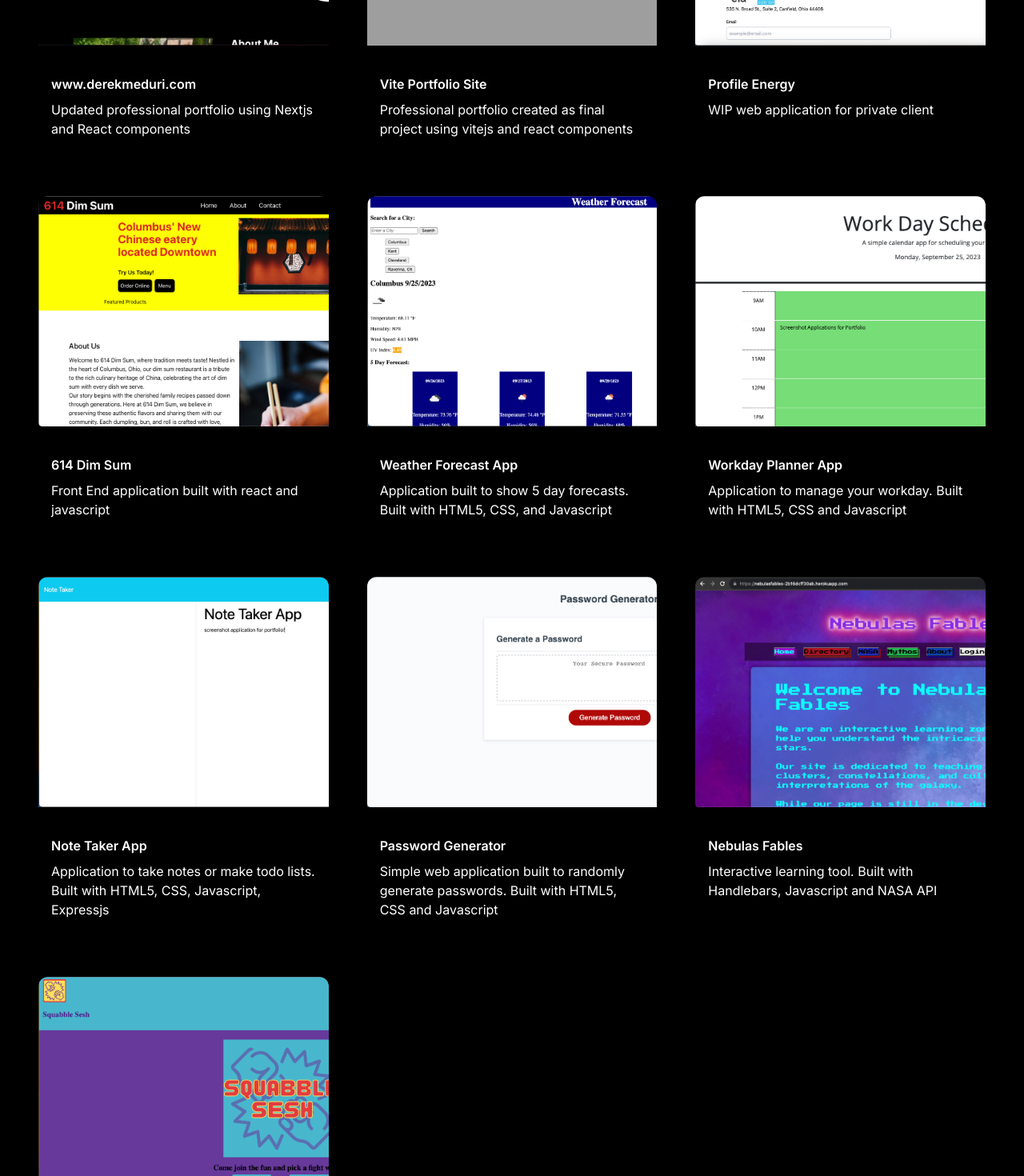
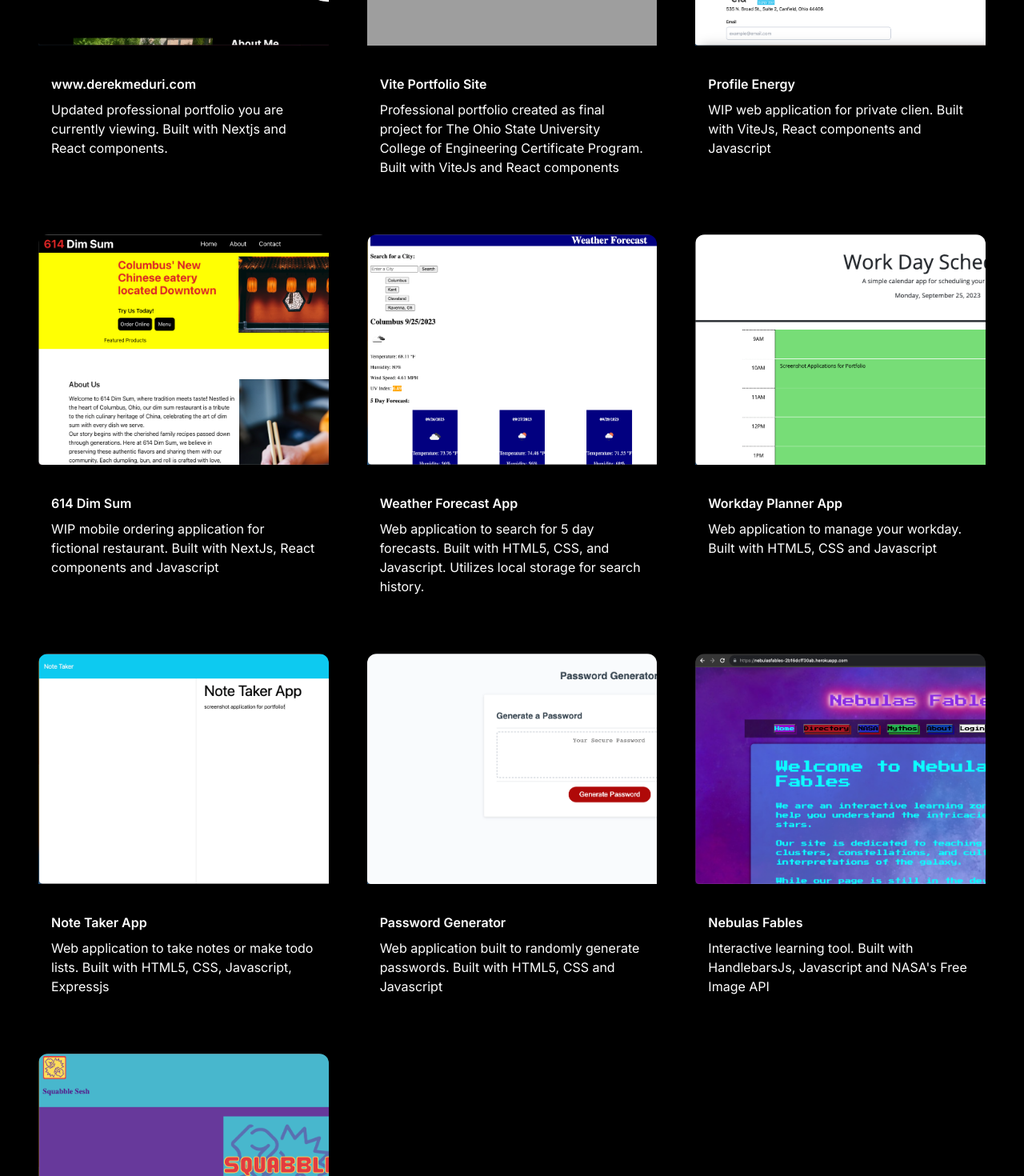
Before and after one commit to derekmeduri/react-portfolio-2.0, a Next.js app: page / in a window 1280 px wide. Shown: the part 1660-3130 px from the top of the page at 80% size. Built offline with nearby package versions, Linux system fonts and the light colour scheme; grey boxes are pictures that could not be loaded.

Commit message:
adding descriptions

```diff
--- a/src/components/ProjectSection.jsx
+++ b/src/components/ProjectSection.jsx
@@ -8,7 +8,7 @@ const projectData = [
     {
         id: 1,
         title: "www.derekmeduri.com",
-        description: "Updated professional portfolio using Nextjs and React components ",
+        description: "Updated professional portfolio you are currently viewing. Built with Nextjs and React components.",
         image: "/images/projects/1.png",
         tag: ["All", "Solo"],
         gitUrl: "https://github.com/derekmeduri/react-portfolio-2.0",
@@ -18,7 +18,7 @@ const projectData = [
     {
         id: 2,
         title: "Vite Portfolio Site",
-        description: "Professional portfolio created as final project using vitejs and react components ",
+        description: "Professional portfolio created as final project for The Ohio State University College of Engineering Certificate Program. Built with ViteJs and React components",
         image: "/images/projects/2.png",
         tag: ["All", "Bootcamp"],
         gitUrl: "https://github.com/derekmeduri/react-portfolio",
@@ -28,7 +28,7 @@ const projectData = [
     {
         id: 3,
         title: "Profile Energy",
-        description: "WIP web application for private client",
+        description: "WIP web application for private clien. Built with ViteJs, React components and Javascript",
         image: "/images/projects/3.png",
         tag: ["All", "Solo"],
         gitUrl: "https://github.com/derekmeduri/profileenergy",
@@ -38,7 +38,7 @@ const projectData = [
     {
         id: 4,
         title: "614 Dim Sum",
-        description: "Front End application built with react and javascript",
+        description: "WIP mobile ordering application for fictional restaurant. Built with NextJs, React components and Javascript",
         image: "/images/projects/4.png",
         tag: ["All", "Solo"],
         gitUrl: "https://github.com/derekmeduri/614-dim-sum",
@@ -47,7 +47,7 @@ const projectData = [
     {
         id: 5,
         title: "Weather Forecast App",
-        description: "Application built to show 5 day forecasts. Built with HTML5, CSS, and Javascript",
+        description: "Web application to search for 5 day forecasts. Built with HTML5, CSS, and Javascript. Utilizes local storage for search history.",
         image: "/images/projects/5.png",
         tag: ["All", "Bootcamp"],
         gitUrl: "https://github.com/derekmeduri/weather-forecast",
@@ -56,7 +56,7 @@ const projectData = [
     {
         id: 6,
         title: "Workday Planner App",
-        description: "Application to manage your workday. Built with HTML5, CSS and Javascript",
+        description: "Web application to manage your workday. Built with HTML5, CSS and Javascript",
         image: "/images/projects/6.png",
         tag: ["All", "Bootcamp"],
         gitUrl: "https://github.com/derekmeduri/workday-planner",
@@ -66,7 +66,7 @@ const projectData = [
     {
         id: 7,
         title: "Note Taker App",
-        description: "Application to take notes or make todo lists. Built with HTML5, CSS, Javascript, Expressjs",
+        description: "Web application to take notes or make todo lists. Built with HTML5, CSS, Javascript, Expressjs",
         image: "/images/projects/7.png",
         tag: ["All", "Bootcamp"],
         gitUrl: "https://github.com/derekmeduri/note-taker",
@@ -76,7 +76,7 @@ const projectData = [
     {
         id: 8,
         title: "Password Generator",
-        description: "Simple web application built to randomly generate passwords. Built with HTML5, CSS and Javascript",
+        description: "Web application built to randomly generate passwords. Built with HTML5, CSS and Javascript",
         image: "/images/projects/8.png",
         tag: ["All", "Bootcamp"],
         gitUrl: "https://github.com/derekmeduri/password-generator",
@@ -86,7 +86,7 @@ const projectData = [
     {
         id: 9,
         title: "Nebulas Fables",
-        description: "Interactive learning tool. Built with Handlebars, Javascript and NASA API",
+        description: "Interactive learning tool. Built with HandlebarsJs, Javascript and NASA's Free Image API",
         image: "/images/projects/9.png",
         tag: ["All", "Bootcamp"],
         gitUrl: "https://github.com/derekmeduri/nebulas-fables",
@@ -96,7 +96,7 @@ const projectData = [
     {
         id: 10,
         title: "Squabble Sesh",
-        description: "Social Media Application. Built with Vitejs, Javascript, Express, Apollo and MongoDB",
+        description: "Social Media web application. Built with Vitejs, Javascript, Express, Apollo and MongoDB",
         image: "/images/projects/10.png",
         tag: ["All", "Bootcamp"],
         gitUrl: "https://github.com/derekmeduri/Squabble-Sesh",
```
